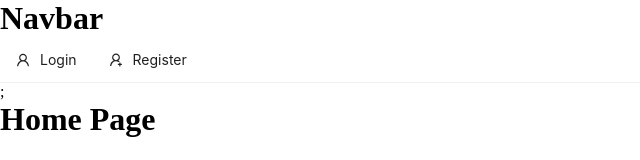
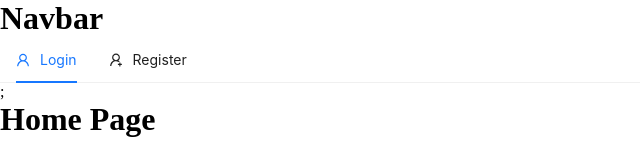
Before and after one commit to chxmek/e-commerce-react, a React (Create React App) app: page / in a window 1280 px wide. Shown: the top 160 px of the page, without its empty margins (0-640 px from the left). Built offline with nearby package versions, Linux system fonts and the light colour scheme.

Commit message:
update navbar

```diff
--- a/src/components/layouts/Navbar.js
+++ b/src/components/layouts/Navbar.js
@@ -24,7 +24,13 @@ function Navbar() {
   return (
     <div>
       <h1>Navbar</h1>
-      <Menu mode="horizontal" items={items} />;
+      <Menu
+        onClick={onClick}
+        selectedKeys={[current]}
+        mode="horizontal"
+        items={items}
+      />
+      ;
     </div>
   );
 }
```
